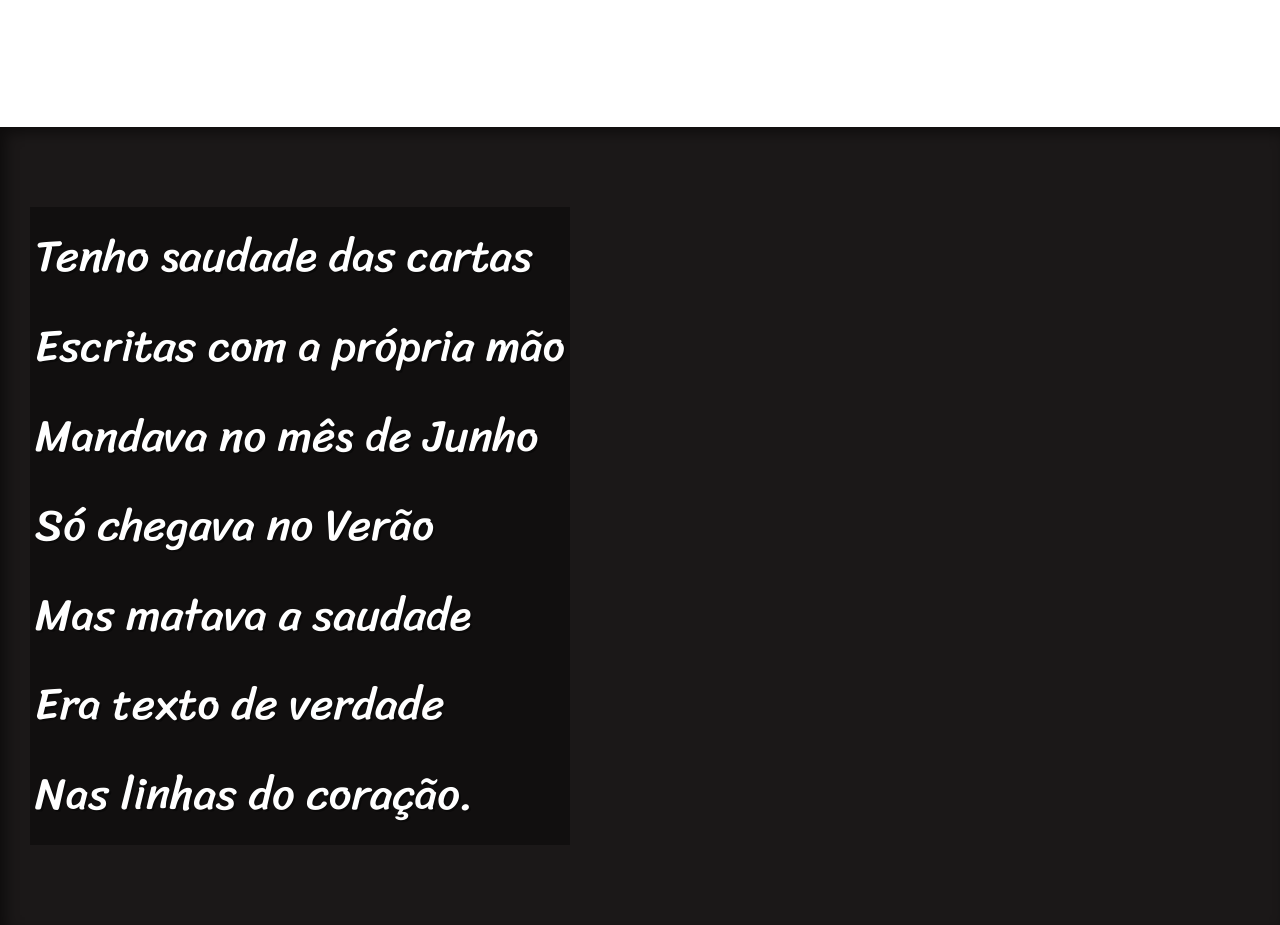
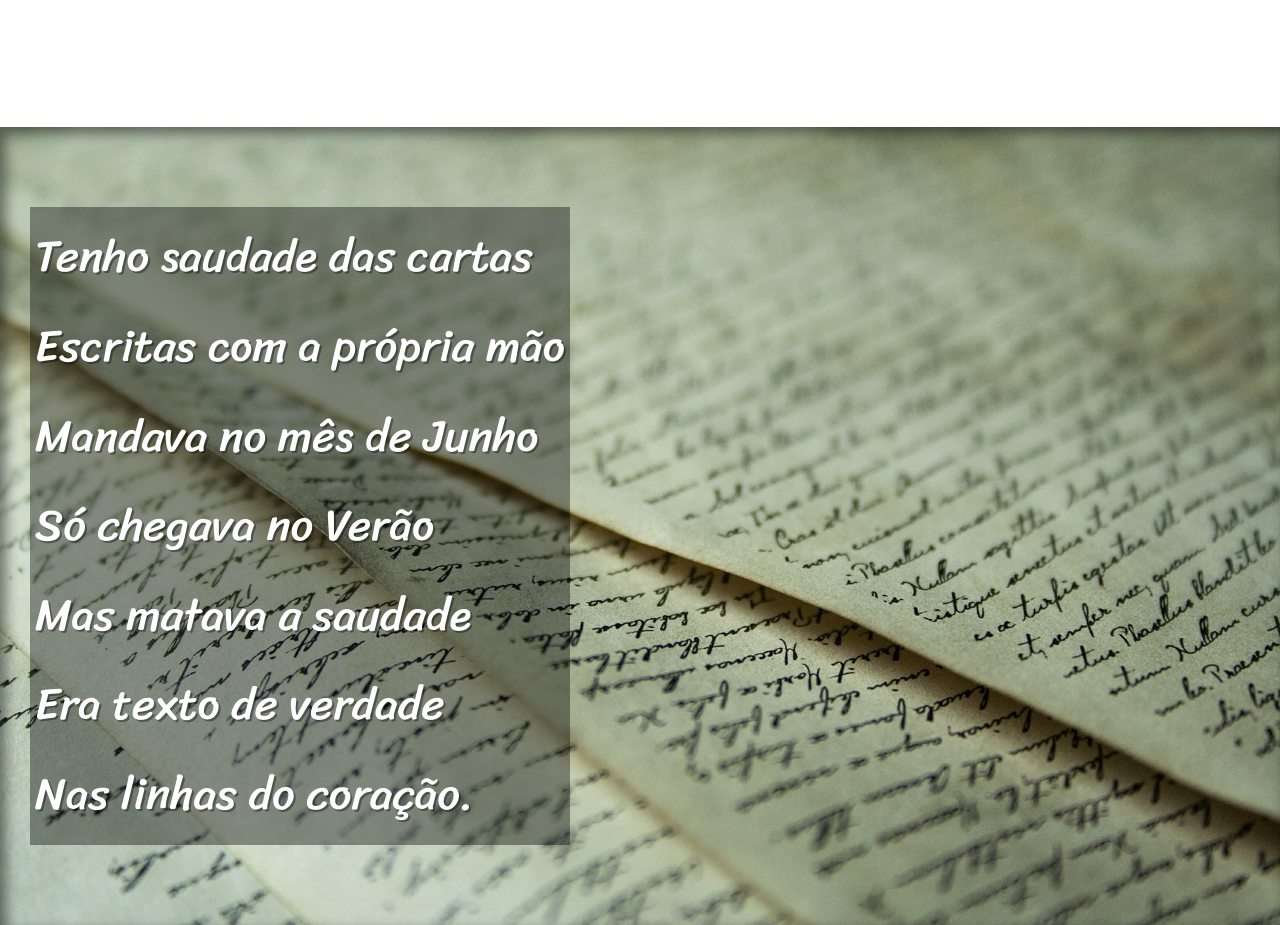
Before and after one commit to Lucasbatistasousa/projeto-cordel, a plain HTML site: page index.html in a window 1280 px wide. Shown: the part 3400-4325 px from the top of the page. Drawn offline with Linux system fonts and the light colour scheme.

Commit message:
Update style.css

```diff
--- a/estilo/style.css
+++ b/estilo/style.css
@@ -86,7 +86,7 @@ section#img01 {
 }
 
 section#img02 {
-    background-image: url('imagens/background002.jpg');
+    background-image: url('../imagens/background002.jpg');
     background-position: right center;
 }
 footer{
```
